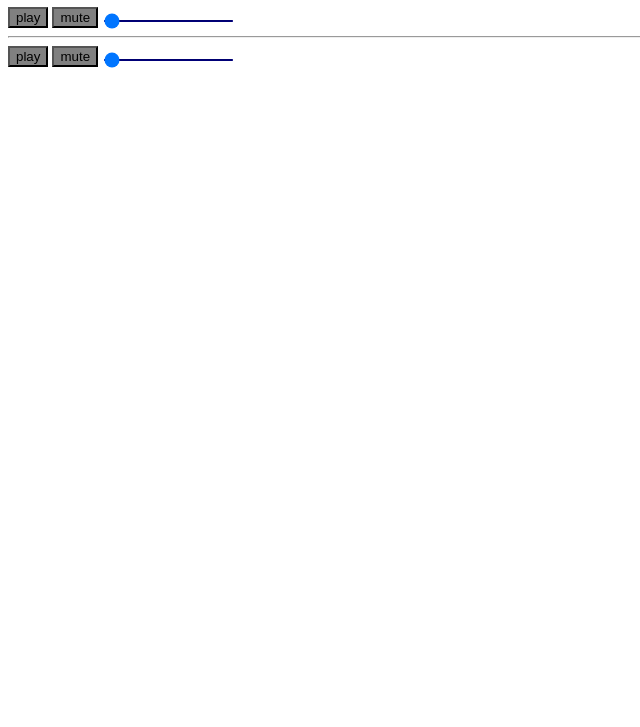
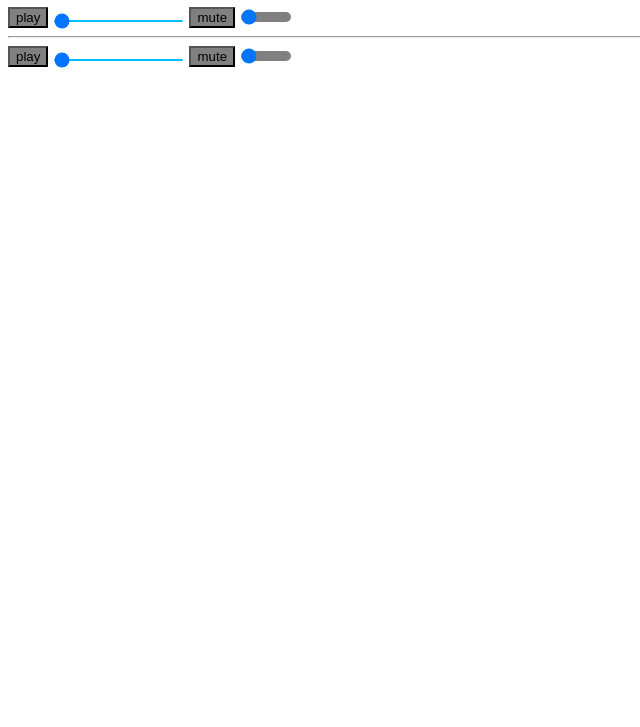
Before and after one commit to SoubhikMondal/audio-plugin, a website: page src/index.html in a window 1280 px wide. Shown: the part 73-800 px from the top of the page, without its empty margins (0-640 px from the left). Drawn offline with nearby package versions, Linux system fonts and the light colour scheme.

Commit message:
add volume slider, remove step on range inputs

```diff
--- a/src/index.html
+++ b/src/index.html
@@ -8,20 +8,21 @@
 
 	<h1>HTML 5 Audio Player</h1>
 
-	<div class="container audio1" data-audiourl='http://www.stephaniequinn.com/Music/Allegro%20from%20Duet%20in%20C%20Major.mp3'>
-		<button id="playPause" class="isPaused">play</button>
-		<button id="muteUnmute" class="isMuted">mute</button>
-		<input type="range" id="scrobbler" value="0" max="0"/>
-	</div>
+	<div class="audio1" data-audiourl='http://www.stephaniequinn.com/Music/Allegro%20from%20Duet%20in%20C%20Major.mp3'>
+		<button class="playPause isPaused">play</button>
+		<input type="range" class="scrobbler" value="0" step="0" max="0"/>
+    <button class="muteUnmute isMuted">mute</button>
+	  <input type="range" class="volume" value="0" step="0" max="10"/>
 
-<hr>
+  </div>
 
+  <hr>
 
-
-  <div class="container audio2" data-audiourl='http://destroyloop.com/sessions/intro1.mp3'>
-    <button id="playPause" class="isPaused">play</button>
-    <button id="muteUnmute" class="isMuted">mute</button>
-    <input type="range" id="scrobbler" value="0" max="0"/>
+  <div class="audio2" data-audiourl='http://destroyloop.com/sessions/intro1.mp3'>
+    <button class="playPause isPaused">play</button>
+    <input type="range" class="scrobbler" value="0" step="0" max="0"/>
+    <button class="muteUnmute isMuted">mute</button>
+    <input type="range" class="volume" value="0" step="0" max="10"/>
   </div>
 
 
--- a/src/js/js.js
+++ b/src/js/js.js
@@ -10,9 +10,11 @@
 
 		this.el = $(this.selector);
 
-		this.playPause = $(this.selector + ' #playPause');
-		this.muteUnmute = $(this.selector + ' #muteUnmute');
-		this.scrobbler = $(this.selector + ' #scrobbler');
+		this.playPause = $(this.selector + ' .playPause');
+		this.muteUnmute = $(this.selector + ' .muteUnmute');
+		this.scrobbler = $(this.selector + ' .scrobbler');
+		this.volume = $(this.selector + ' .volume');
+
 		this.isMuted = false;
 		this.isPlaying = false;
 
@@ -21,12 +23,11 @@
 		this.song = new Audio(this.audioURL);
 		this.song.type = 'audio/mpeg';
 		this.song.src = this.audioURL;
-		$(this.scrobbler).attr('max', this.song.duration)
+		$(this.scrobbler).attr('max', this.song.duration);
 
 		// ui handlers
 		this.playPause.on('click', function(e){
 			e.preventDefault();
-			console.log(Plugin.song.src)
 			if(Plugin.isPlaying === false){
 				$(this).removeClass('isPaused').addClass('isPlaying');
 				Plugin.song.play();
@@ -51,14 +52,18 @@
 			}
 		});
 
-		this.song.addEventListener('timeupdate',function (){
+		this.song.addEventListener('timeupdate', function(){
 			var curtime = parseInt(Plugin.song.currentTime, 10);
 			$(Plugin.scrobbler).val(curtime);
 		});
 
-		this.scrobbler.bind('change', function() {
+		this.scrobbler.bind('change', function(){
 			Plugin.song.currentTime = $(this).val();
 			Plugin.scrobbler.attr('max', Plugin.song.duration);
+		});
+
+		this.volume.bind('change', function(){
+			Plugin.song.volume = $(this).val() * .10;
 		});
 
 		return this;
--- a/src/styles/style.css
+++ b/src/styles/style.css
@@ -1,38 +1,34 @@
 .isMuted {
 	background-color:gray;
 }
+
 .isUnmuted {
 	background-color: green;
 }
+
 .isPaused {
 	background-color: gray;
 }
+
 .isPlaying {
 	background-color: green;
 }
+
+
+
 
 input[type="range"] {
 	-webkit-appearance: none;
 
 	border: 0;
-	display: inline;
 	height: 2px;
 
 	border-radius: 20px;
-	background-color: blue;
-	box-shadow: inset 0px 4px 4px rgba(0,0,0,.6);
+	background-color: DeepSkyBlue;
 }
 
-/*
-
-input::-webkit-slider-thumb {
-	-webkit-appearance: none;
-	width: 20px;
-	height: 20px;
-	border: 0;
-
-	-webkit-border-radius: 10px;
-	border-radius: 10px;
-	background: #80e4df; /* Old browsers */
-	}
-*/
+input[type="range"].volume {
+	background-color: gray;
+	height:10px;
+	width:50px;
+}
```
